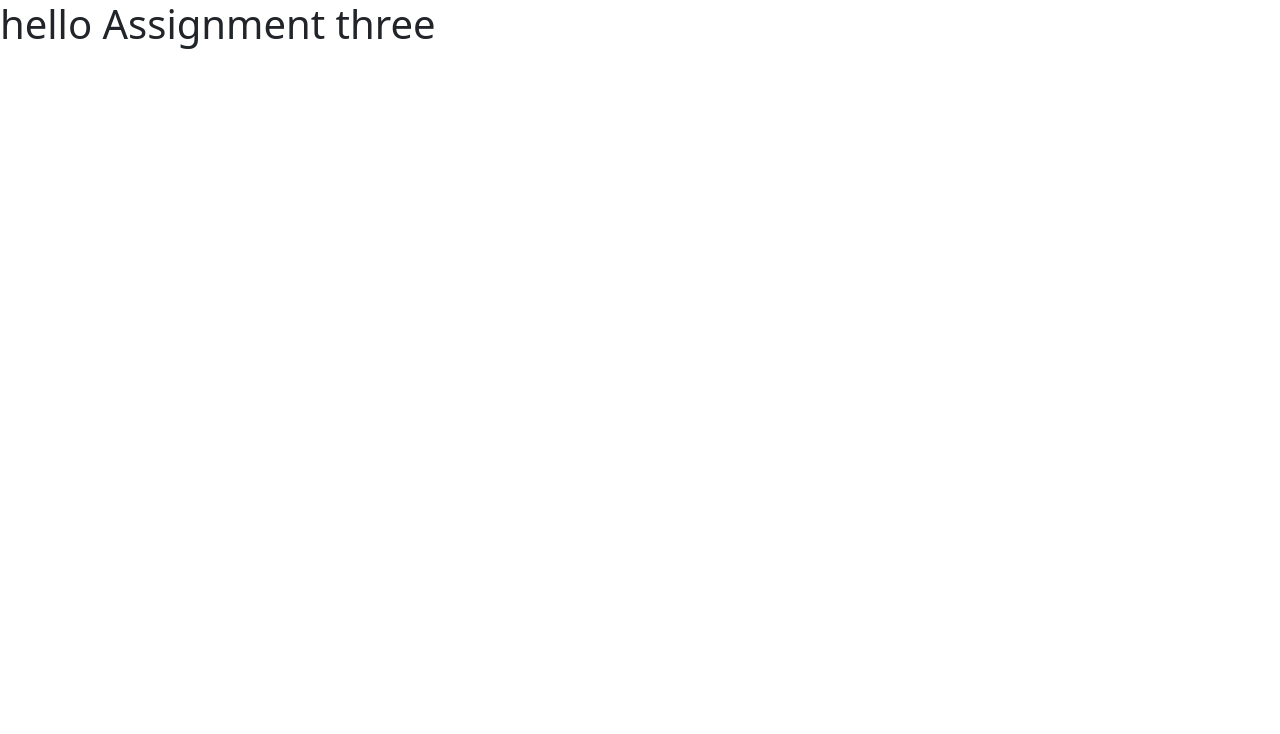
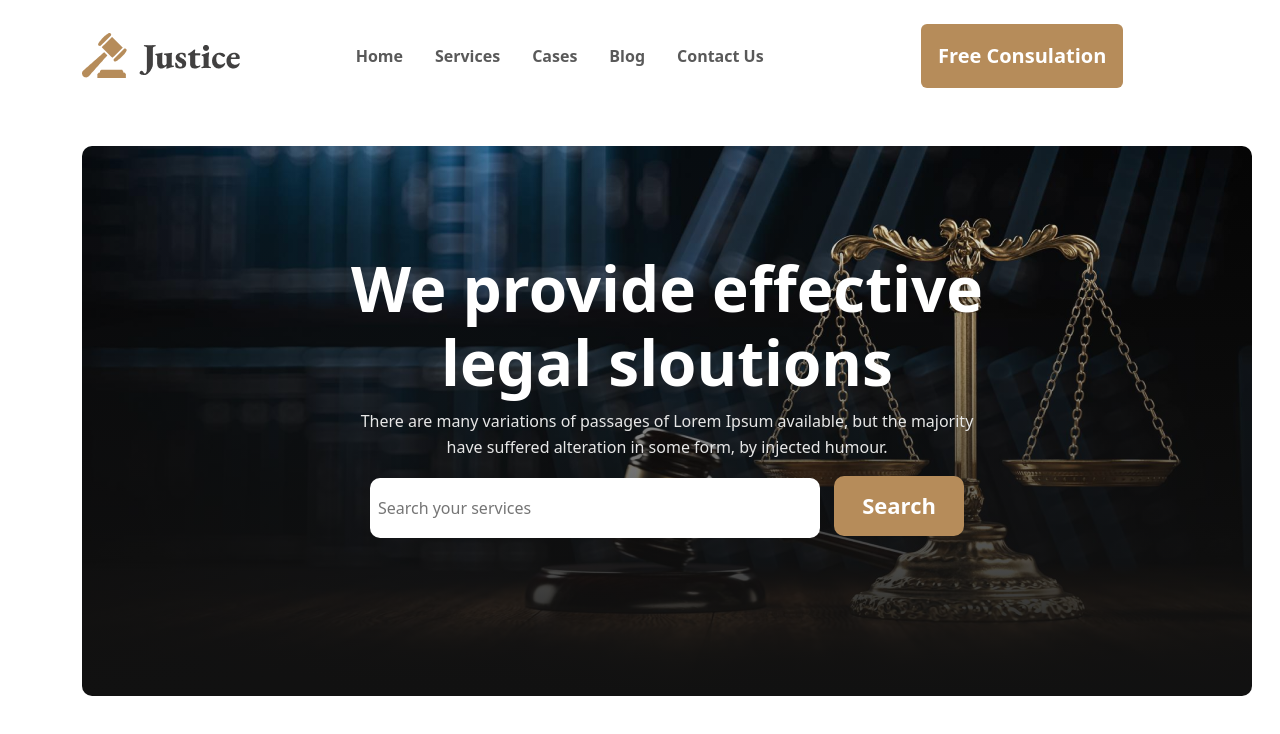
Before and after one commit to jakir540/Leagal-solution-project3, a plain HTML site: page index.html in a window 1280 px wide. Drawn offline with nearby package versions, Linux system fonts and the light colour scheme.

Commit message:
added banner section

```diff
--- a/index.html
+++ b/index.html
@@ -6,15 +6,80 @@
     <meta name="viewport" content="width=device-width, initial-scale=1.0">
     <title>Legal-Solution</title>
 
-    <!-- CSS link  -->
-    <link rel="stylesheet" href="style.css">
+
 <!-- Bootstrap css cdn link -->
 <link href="https://cdn.jsdelivr.net/npm/bootstrap@5.3.0-alpha1/dist/css/bootstrap.min.css" rel="stylesheet" integrity="sha384-GLhlTQ8iRABdZLl6O3oVMWSktQOp6b7In1Zl3/Jr59b6EGGoI1aFkw7cmDA6j6gD" crossorigin="anonymous">
+
+
+    <!-- CSS link  -->
+    <link rel="stylesheet" href="/style.css">
 
 </head>
 <body>
 
-    <h1>hello Assignment three</h1>
+    <!-- navbar section start -->
+    <nav class="navbar navbar-expand-lg bg-white mt-3">
+        <div class="container">
+
+            <div class="logo ">
+                <a class="navbar-brand" href="#"><img src="images/logo2.png" alt=""> </a>
+            </div>
+
+          <button class="navbar-toggler" type="button" data-bs-toggle="collapse" data-bs-target="#navbarText" aria-controls="navbarText" aria-expanded="false" aria-label="Toggle navigation">
+            <span class="navbar-toggler-icon"></span>
+          </button>
+
+          <div class="collapse d-flex justify-content-around navbar-collapse" id="navbarText">
+            <ul class=" navbar-nav mb-2 mb-lg-0">
+              <li class="nav-item fw-semibold ms-3">
+                <a class="nav-link" aria-current="page" href="#">Home</a>
+              </li>
+              <li class="nav-item fw-semibold ms-3">
+                <a class="nav-link" href="#">Services</a>
+              </li>
+              <li class="nav-item fw-semibold ms-3">
+                <a class="nav-link " href="#">Cases</a>
+              </li>
+              <li class="nav-item fw-semibold ms-3">
+                <a class="nav-link" href="#">Blog</a>
+              </li>
+              <li class="nav-item fw-semibold ms-3 ">
+                <a class="nav-link" href="#">Contact Us</a>
+              </li>
+            </ul>
+
+
+           <Button class="btn mainbtn p-3 text-white fs-5 fw-bold ">Free Consulation</Button>
+          </div>
+
+
+
+        </div>
+      </nav>
+    <!-- navbar section end -->
+
+
+
+    <div class="container">
+       <div class="row">
+        <div class="col-sm-1">
+            <div class="banner">
+                <div class="banner-content">
+
+            <h1>We provide effective legal sloutions </h1>
+            <p>There are many variations of passages of Lorem Ipsum available, but the majority have suffered alteration in some form, by injected humour.</p>
+
+        <div class="form">
+            <input type="text" placeholder="Search your services">
+            <Button class="mainbtn text-white fw-bold">Search</Button>
+        </div>
+    </div>
+       </div>
+        </div>
+       </div>
+
+    </div>
+
 
 
 
--- a/style.css
+++ b/style.css
@@ -0,0 +1,51 @@
+.mainbtn {
+    background-color: #B68C5A;
+}
+
+.banner{
+    background: linear-gradient(0deg, #111111 0%, rgba(17, 17, 17, 0) 100%),url(images/banner.png);
+
+    height: 550px;
+    width: 1170px;
+    display: flex;
+    flex-direction: column;
+    justify-content: center;
+    align-items: center;
+    margin-top: 50px;
+    border-radius: 10px;
+}
+.banner .banner-content{
+    color: white;
+    height: 340px;
+    width: 650px;
+    text-align: center;
+
+}
+.banner-content h1{
+    font-size: 62px;
+    font-weight: 700;
+}
+.banner-content p{
+   font-size: 16px;
+   line-height: 26px;
+    font-weight: 500;
+    color: #E7E7E7;
+
+
+}
+.form input{
+    height: 60px;
+    width: 450px;
+    border-radius: 10px;
+    border: none;
+    padding: 8px;
+}
+.form Button{
+    height: 60px;
+    width: 130px;
+    margin-left: 10px;
+    border-radius: 10px;
+    border: none;
+    padding: 8px;
+    font-size: 22px;
+}
```
